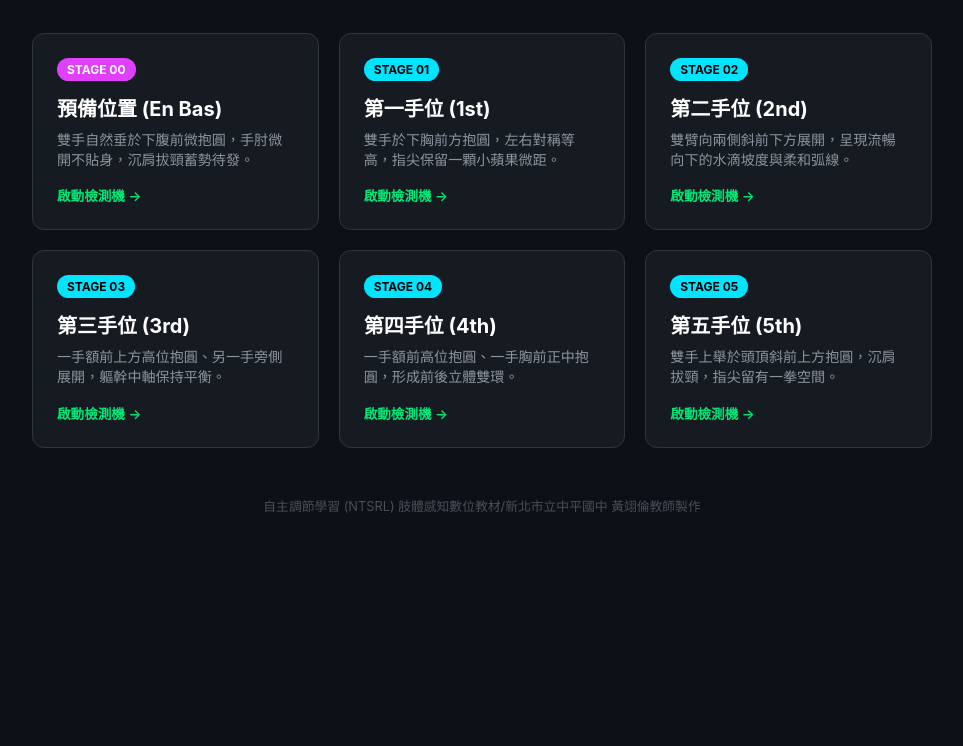
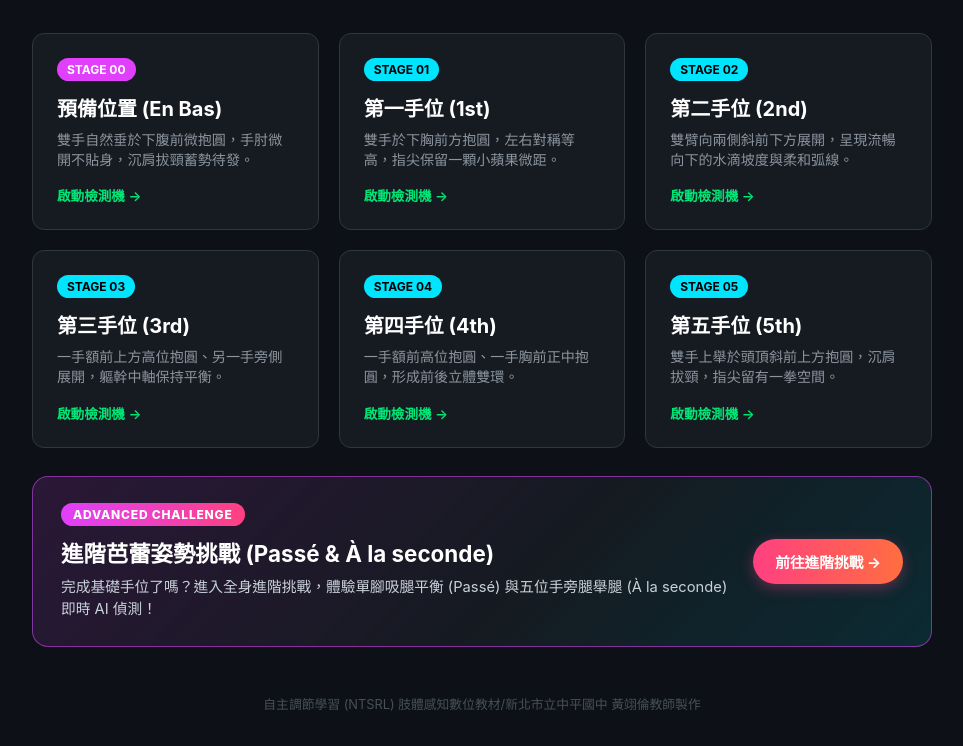
Before and after one commit to namie2608-debug/ballet, a plain HTML site: page index.html in a window 1280 px wide. Shown: the part 104-850 px from the top of the page, without its empty margins (158-1121 px from the left). Before the commit the page ends 800 px from the top, so only its background shows below. Drawn offline with Linux system fonts and the light colour scheme.

Commit message:
Update index.html

```diff
--- a/index.html
+++ b/index.html
@@ -8,37 +8,50 @@
     :root {
       --primary: #00E5FF;
       --accent: #00E676;
+      --advanced: #FF4081;
+      --advanced-purple: #E040FB;
       --bg: #0d1117;
       --card-bg: #161b22;
       --border: #30363d;
       --text: #c9d1d9;
     }
-    * { box-sizing: border-box; margin: 0; padding: 0; }
+
+    /* 修正原程式碼中的 "-" 筆誤為萬用選擇器 "*" */
+    * {
+      box-sizing: border-box;
+      margin: 0;
+      padding: 0;
+    }
+
     body {
       background-color: var(--bg);
       color: var(--text);
-      font-family: -apple-system, BlinkMacSystemFont, "Segoe UI", Roboto, sans-serif;
+      font-family: -apple-system, BlinkMacSystemFont, "Segoe UI", Roboto, "Noto Sans TC", sans-serif;
       min-height: 100vh;
       display: flex;
       flex-direction: column;
       align-items: center;
       padding: 32px 16px;
     }
+
     header {
       text-align: center;
       margin-bottom: 36px;
     }
+
     h1 {
       color: #fff;
       font-size: 2rem;
       letter-spacing: 2px;
       margin-bottom: 8px;
     }
+
     p.subtitle {
       color: var(--primary);
       font-size: 0.95rem;
       letter-spacing: 1px;
     }
+
     .grid {
       display: grid;
       grid-template-columns: repeat(auto-fit, minmax(260px, 1fr));
@@ -46,6 +59,7 @@
       width: 100%;
       max-width: 900px;
     }
+
     .card {
       background: var(--card-bg);
       border: 1px solid var(--border);
@@ -58,11 +72,13 @@
       justify-content: space-between;
       transition: transform 0.2s, border-color 0.2s, box-shadow 0.2s;
     }
+
     .card:hover {
       transform: translateY(-4px);
       border-color: var(--primary);
       box-shadow: 0 8px 24px rgba(0, 229, 255, 0.15);
     }
+
     .tag {
       display: inline-block;
       align-self: flex-start;
@@ -74,21 +90,25 @@
       background: var(--primary);
       margin-bottom: 12px;
     }
+
     .tag-stage0 {
       background: #E040FB;
       color: #fff;
     }
+
     .card h2 {
       font-size: 1.25rem;
       color: #fff;
       margin-bottom: 8px;
     }
+
     .card p {
       font-size: 0.88rem;
       line-height: 1.4;
       color: #8b949e;
       margin-bottom: 16px;
     }
+
     .btn-label {
       font-size: 0.85rem;
       font-weight: 600;
@@ -97,10 +117,101 @@
       align-items: center;
       gap: 6px;
     }
+
+    /* 進階挑戰專屬區塊樣式 */
+    .advanced-section {
+      width: 100%;
+      max-width: 900px;
+      margin-top: 28px;
+    }
+
+    .card-advanced {
+      background: linear-gradient(135deg, rgba(224, 64, 251, 0.14) 0%, rgba(22, 27, 34, 0.96) 55%, rgba(0, 229, 255, 0.12) 100%);
+      border: 1.5px solid rgba(224, 64, 251, 0.55);
+      border-radius: 16px;
+      padding: 26px 28px;
+      text-decoration: none;
+      color: inherit;
+      display: flex;
+      align-items: center;
+      justify-content: space-between;
+      gap: 24px;
+      transition: transform 0.25s, border-color 0.25s, box-shadow 0.25s;
+    }
+
+    .card-advanced:hover {
+      transform: translateY(-4px);
+      border-color: var(--advanced);
+      box-shadow: 0 10px 30px rgba(255, 64, 129, 0.22);
+    }
+
+    .advanced-content {
+      flex: 1;
+    }
+
+    .tag-advanced {
+      display: inline-block;
+      padding: 4px 12px;
+      border-radius: 20px;
+      font-size: 0.75rem;
+      font-weight: 800;
+      letter-spacing: 0.8px;
+      color: #fff;
+      background: linear-gradient(90deg, var(--advanced-purple), var(--advanced));
+      margin-bottom: 10px;
+    }
+
+    .card-advanced h2 {
+      font-size: 1.4rem;
+      color: #fff;
+      margin-bottom: 8px;
+    }
+
+    .card-advanced p {
+      font-size: 0.92rem;
+      line-height: 1.5;
+      color: #c9d1d9;
+      margin-bottom: 0;
+    }
+
+    .advanced-btn {
+      flex-shrink: 0;
+      padding: 12px 22px;
+      border-radius: 30px;
+      background: linear-gradient(90deg, var(--advanced), #ff6e40);
+      color: #fff;
+      font-size: 0.92rem;
+      font-weight: 700;
+      white-space: nowrap;
+      box-shadow: 0 4px 14px rgba(255, 64, 129, 0.35);
+      transition: transform 0.2s, filter 0.2s;
+    }
+
+    .card-advanced:hover .advanced-btn {
+      filter: brightness(1.1);
+      transform: translateX(3px);
+    }
+
     footer {
       margin-top: 48px;
       font-size: 0.8rem;
       color: #484f58;
+      text-align: center;
+      line-height: 1.5;
+    }
+
+    /* 手機版響應式排版調整 */
+    @media (max-width: 640px) {
+      .card-advanced {
+        flex-direction: column;
+        align-items: flex-start;
+        padding: 22px 20px;
+        gap: 16px;
+      }
+      .advanced-btn {
+        width: 100%;
+        text-align: center;
+      }
     }
   </style>
 </head>
@@ -173,6 +284,18 @@
     </a>
   </main>
 
+  <!-- 進階挑戰入口區塊 -->
+  <section class="advanced-section" aria-label="進階芭蕾姿勢挑戰入口">
+    <a class="card-advanced" href="https://namie2608-debug.github.io/ballet/advanced.html">
+      <div class="advanced-content">
+        <span class="tag-advanced">ADVANCED CHALLENGE</span>
+        <h2>進階芭蕾姿勢挑戰 (Passé & À la seconde)</h2>
+        <p>完成基礎手位了嗎？進入全身進階挑戰，體驗單腳吸腿平衡 (Passé) 與五位手旁腿舉腿 (À la seconde) 即時 AI 偵測！</p>
+      </div>
+      <div class="advanced-btn">前往進階挑戰 →</div>
+    </a>
+  </section>
+
   <footer>
     自主調節學習 (NTSRL) 肢體感知數位教材/新北市立中平國中 黃翊倫教師製作
   </footer>
```
